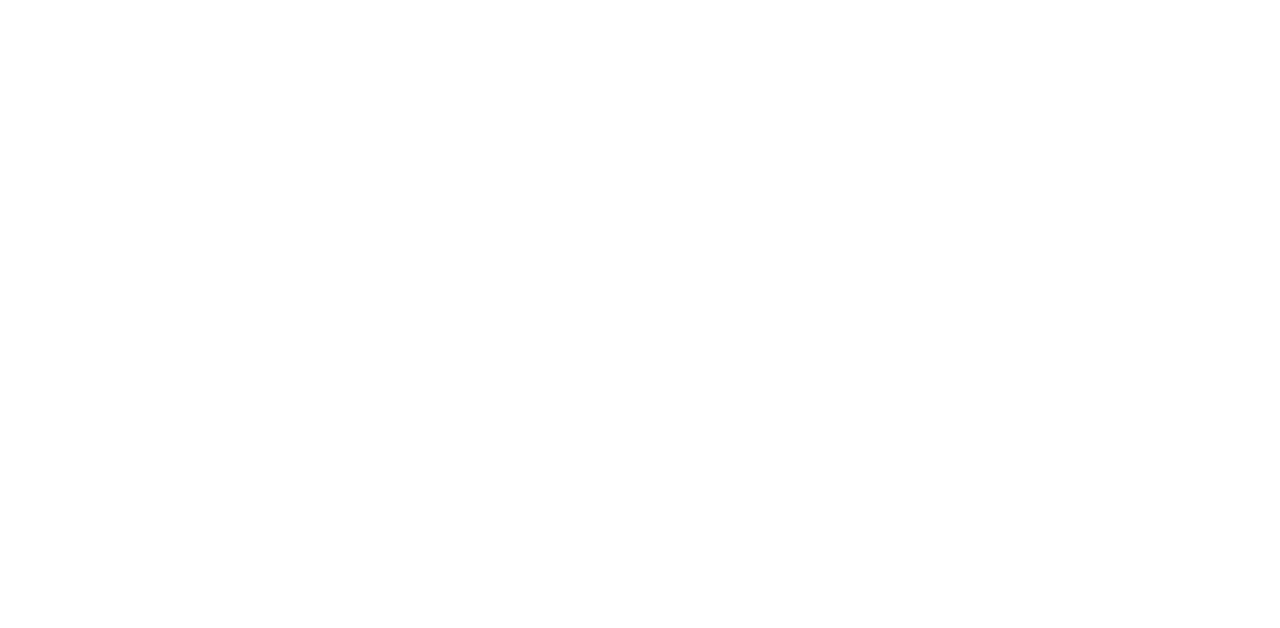
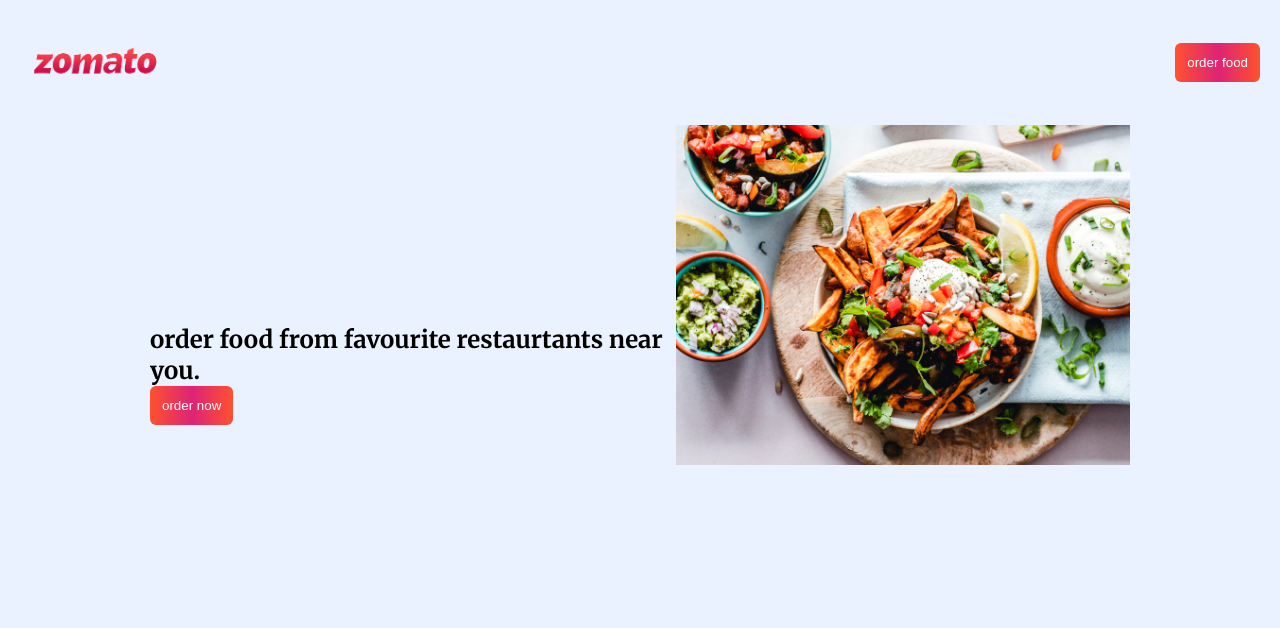
Before and after one commit to Jaswanthvenne/mission1, a plain HTML site: page index.html in a window 1280 px wide. Drawn offline with Linux system fonts and the light colour scheme.

Commit message:
add navbar & hero

```diff
--- a/index.html
+++ b/index.html
@@ -3,10 +3,42 @@
 <head>
     <meta charset="UTF-8">
     <meta http-equiv="X-UA-Compatible" content="IE=edge">
-    <meta name="viewport" content="width=device-width, initial-scale=1.0">
+    <meta name="viewport" content="width=5`, initial-scale=1.0">
+    <link rel="preconnect" href="https://fonts.gstatic.com">
+<link href="https://fonts.googleapis.com/css2?family=Merriweather:ital,wght@0,300;0,400;0,700;0,900;1,300;1,400;1,700;1,900&display=swap" rel="stylesheet">
+<link href="style.css" rel ="stylesheet" />
     <title>Document</title>
 </head>
 <body>
+<!-- navbar -->
+<header>
+    <nav class="navbar">
+        <div class="navbar__brand">
+         <img src="./assets/logo.png" alt="logo" class="navbar__logo" />
+        </div>
+        <div class="navbar__nav__items">
+            <button class="nav__item button__primary"> order food </button>
+        </div>
+    </nav>
+</header>
+<main class="container">
+<!--hero section-->
+<section class="hero__container">
+    <div class="hero__image__container">
+        <img class="hero__image" src="./assets/hero.jpg" alt ="hero__image" />
+
+    </div>
+    <div class="hero__description">
+        <h1 class="hero__text"> order food from favourite restaurtants near you.
+
+        </h1>
+        <button class="button__primary"> order now</button>
+    </div>
+</section>
+
+</main>
+
+
 
 </body>
 </html>
--- a/style.css
+++ b/style.css
@@ -0,0 +1,90 @@
+*{
+    margin: 0;
+    padding: 0;
+    box-sizing: border-box;
+}
+/*global */
+body{
+    font-family: "Merriweather", sans-serif;
+    background-color:#ebf2ff;
+    overflow-x: hidden;
+}
+.button__primary{
+    background-image: linear-gradient(
+        to right,
+        #ff512f 0%,
+        #dd2476 51%,
+        #ff512f 100%
+      );
+      color:white;
+      padding: 12px;
+      border:none;
+      border-radius: 6px;
+      cursor: pointer;
+}
+
+.container{
+    width:100%;
+    margin:0 auto;
+    padding:0 15px;
+}
+
+.navbar{
+    display:flex;
+    justify-content:space-around;
+    align-items:center;
+}
+
+.navbar__brand{
+   width: 100px;
+}
+
+.navbar__logo{
+    width:100%;
+}
+
+.hero__container{
+    width:100%;
+}
+.hero__image__container{
+    width:100%;
+}
+
+.hero__image{
+    width:100%;
+}
+
+@media (min-width: 768px){
+    .navbar{
+        justify-content: space-between;
+        padding:10px 20px;
+    }
+    .navbar__brand{
+        width:150px;
+    }
+    .primary__button{
+        padding:20px;
+        font-size:20px;
+    }
+    .hero__container{
+        display:flex;
+        flex-direction: row-reverse;
+        align-items: center;
+        justify-content: space-between;
+        gap:10px;
+    }
+}
+@media (min-width: 1020px){
+    .container{
+        max-width: 1010px;
+    }
+    .hero__image__container{
+        width:500px;
+        height:500px;
+    }
+
+}
+
+@media (min-width: 1400px){
+
+}
```
